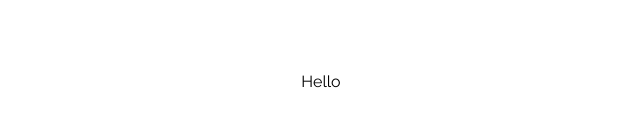
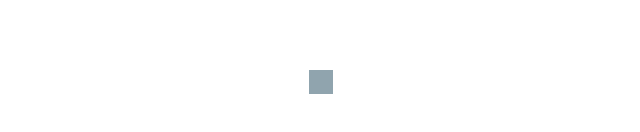
Before and after one commit to KodeClinic/front_KodeClinic, a Next.js app: page /LogIn in a window 1280 px wide. Shown: the part 318-450 px from the top of the page, without its empty margins (319-959 px from the left). Built offline with nearby package versions, Linux system fonts and the light colour scheme.

Commit message:
Image added

```diff
--- a/pages/LogIn.jsx
+++ b/pages/LogIn.jsx
@@ -2,9 +2,13 @@
 
 export default function Login() {
   return (
-    <div className="flex flex-col items-center justify-center min-h-screen py-2">
-        <h2>Hello </h2>
-    </div>
+    <main className="flex flex-col items-center text-center justify-center min-h-screen px-16 py-2 bg-white">
+        <div className="flex-col p-3 w-auto bg-blue_gray-300">{/* Sign in section */}
+        <image src="img-kodeclinic-logo" alt="KodeClinic logo" />
+
+
+        </div>
+    </main>
 
   );
 }
```
